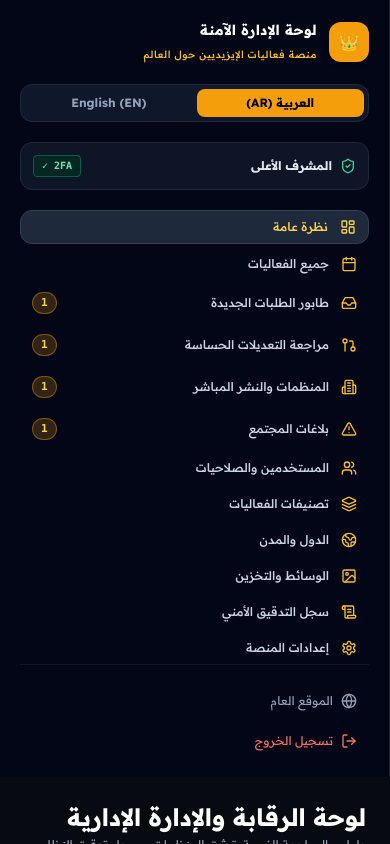
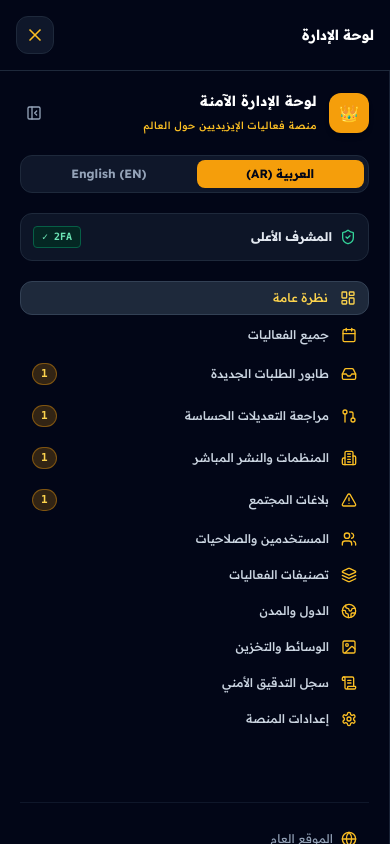
Before and after one commit to navensmoqe/Ezidi-Event, a Next.js app: page /admin in a window 390 px wide. Shown: the top 844 px of the page. Built offline with nearby package versions, Linux system fonts and the light colour scheme; no server answers.

Commit message:
ui: hide sidebar completely on login page and add collapse toggle for admin dashboard

```diff
--- a/src/app/admin/layout.tsx
+++ b/src/app/admin/layout.tsx
@@ -2,7 +2,7 @@ import React from 'react';
 import { db } from '@/lib/db';
 import '@/app/globals.css';
 import { AdminLanguageProvider } from '@/components/admin/AdminLanguageProvider';
-import { AdminSidebarClient } from '@/components/admin/AdminSidebarClient';
+import { AdminLayoutShell } from '@/components/admin/AdminLayoutShell';
 
 export const dynamic = 'force-dynamic';
 export const revalidate = 0;
@@ -24,20 +24,14 @@ export default async function AdminLayout({
     <html lang="ar" dir="rtl" className="dark">
       <body className="min-h-screen bg-[#070A10] text-slate-100 antialiased selection:bg-amber-500 selection:text-slate-950">
         <AdminLanguageProvider>
-          <div className="min-h-screen bg-[#070A10] text-white flex flex-col md:flex-row">
-            {/* Multilingual Admin Sidebar with Arabic RTL toggle */}
-            <AdminSidebarClient
-              pendingSubmissionsCount={pendingSubmissions.length}
-              pendingChangesCount={pendingChanges.length}
-              pendingOrgsCount={pendingOrgs.length}
-              openReportsCount={openReports.length}
-            />
-
-            {/* Main Admin Area */}
-            <main className="flex-1 p-6 sm:p-10 max-w-7xl overflow-y-auto">
-              {children}
-            </main>
-          </div>
+          <AdminLayoutShell
+            pendingSubmissionsCount={pendingSubmissions.length}
+            pendingChangesCount={pendingChanges.length}
+            pendingOrgsCount={pendingOrgs.length}
+            openReportsCount={openReports.length}
+          >
+            {children}
+          </AdminLayoutShell>
         </AdminLanguageProvider>
       </body>
     </html>
--- a/src/app/admin/login/page.tsx
+++ b/src/app/admin/login/page.tsx
@@ -1,19 +1,30 @@
 'use client';
 
-import React, { useState } from 'react';
+import React, { useState, useEffect } from 'react';
 import { useRouter } from 'next/navigation';
 import { loginAction } from '@/lib/actions/auth';
-import { ShieldCheck, Lock, Mail, KeyRound, AlertCircle, ArrowRight } from 'lucide-react';
+import { ShieldCheck, Lock, Mail, KeyRound, AlertCircle, ArrowRight, Eye, EyeOff, Globe } from 'lucide-react';
 import Link from 'next/link';
 
 export default function AdminLoginPage() {
   const router = useRouter();
+  const [lang, setLang] = useState<'ar' | 'en'>('ar');
   const [email, setEmail] = useState('admin@ezidievents.org');
   const [password, setPassword] = useState('admin123456');
+  const [showPassword, setShowPassword] = useState(false);
   const [totpCode, setTotpCode] = useState('');
   const [requires2FA, setRequires2FA] = useState(false);
   const [loading, setLoading] = useState(false);
   const [error, setError] = useState<string | null>(null);
+
+  useEffect(() => {
+    const saved = localStorage.getItem('ezidi_admin_lang') as 'ar' | 'en' | null;
+    if (saved && (saved === 'ar' || saved === 'en')) {
+      setLang(saved);
+    }
+  }, []);
+
+  const isRtl = lang === 'ar';
 
   const handleLogin = async (e: React.FormEvent) => {
     e.preventDefault();
@@ -29,7 +40,7 @@ export default function AdminLoginPage() {
 
     setLoading(false);
     if (!res.success) {
-      setError(res.error || 'Authentication failed.');
+      setError(res.error || (isRtl ? 'فشل تسجيل الدخول. يرجى التحقق من البيانات.' : 'Authentication failed.'));
     } else if (res.requires2FA) {
       setRequires2FA(true);
     } else {
@@ -38,15 +49,39 @@ export default function AdminLoginPage() {
   };
 
   return (
-    <div className="min-h-screen bg-[#070A10] text-white flex items-center justify-center p-4">
+    <div className={`min-h-screen bg-[#070A10] text-white flex items-center justify-center p-4 w-full ${isRtl ? 'rtl' : 'ltr'}`} dir={isRtl ? 'rtl' : 'ltr'}>
       <div className="w-full max-w-md glass-panel rounded-3xl p-8 sm:p-10 border border-slate-800 shadow-2xl space-y-6">
+        {/* Language Switcher */}
+        <div className="flex items-center justify-between border-b border-slate-800 pb-4">
+          <div className="flex items-center gap-2 text-amber-400 font-bold text-xs">
+            <ShieldCheck className="w-4 h-4" />
+            <span>{isRtl ? 'لوحة الإدارة الآمنة' : 'Admin Security Portal'}</span>
+          </div>
+
+          <button
+            type="button"
+            onClick={() => {
+              const next = lang === 'ar' ? 'en' : 'ar';
+              setLang(next);
+              localStorage.setItem('ezidi_admin_lang', next);
+            }}
+            className="px-2.5 py-1 rounded-xl bg-slate-900 border border-slate-700 text-xs font-bold text-slate-300 hover:text-white"
+          >
+            {lang === 'ar' ? 'English (EN)' : 'العربية (AR)'}
+          </button>
+        </div>
+
         <div className="text-center space-y-2">
-          <div className="w-12 h-12 rounded-2xl bg-amber-500/20 text-amber-400 border border-amber-500/40 flex items-center justify-center mx-auto">
-            <ShieldCheck className="w-6 h-6" />
+          <div className="w-12 h-12 rounded-2xl bg-amber-500/20 text-amber-400 border border-amber-500/40 flex items-center justify-center mx-auto shadow-lg shadow-amber-500/10">
+            👑
           </div>
-          <h1 className="text-2xl font-black tracking-tight">Admin SaaS Dashboard</h1>
+          <h1 className="text-2xl font-black tracking-tight text-white">
+            {isRtl ? 'تسجيل دخول الإدارة العليا' : 'Admin SaaS Dashboard'}
+          </h1>
           <p className="text-xs text-slate-400">
-            Secure administrative access for moderation, verification, and oversight.
+            {isRtl
+              ? 'الوصول الإداري الآمن لإدارة الفعاليات والمنظمات والتوثيق الأمني.'
+              : 'Secure administrative access for moderation, verification, and oversight.'}
           </p>
         </div>
 
@@ -58,60 +93,74 @@ export default function AdminLoginPage() {
         )}
 
         <form onSubmit={handleLogin} className="space-y-4">
+          {!requires2FA ? (
+            <>
               <div>
                 <label className="block text-xs font-semibold text-slate-300 mb-1.5">
-              Administrator Email
+                  {isRtl ? 'البريد الإلكتروني للإدارة' : 'Administrator Email'}
                 </label>
                 <div className="relative">
-              <Mail className="w-4 h-4 text-slate-500 absolute left-3.5 top-1/2 -translate-y-1/2" />
+                  <Mail className={`w-4 h-4 text-slate-500 absolute top-1/2 -translate-y-1/2 ${isRtl ? 'right-3.5' : 'left-3.5'}`} />
                   <input
                     type="email"
                     required
-                disabled={requires2FA}
                     value={email}
                     onChange={(e) => setEmail(e.target.value)}
-                className="w-full pl-10 pr-4 py-2.5 rounded-xl bg-slate-900 border border-slate-700 text-white text-sm focus:outline-none focus:ring-2 focus:ring-amber-500/50 disabled:opacity-50"
+                    className={`w-full py-2.5 rounded-xl bg-slate-900 border border-slate-700 text-white text-sm focus:outline-none focus:ring-2 focus:ring-amber-500/50 font-mono ${
+                      isRtl ? 'pr-10 pl-4' : 'pl-10 pr-4'
+                    }`}
                   />
                 </div>
               </div>
 
-          {!requires2FA ? (
               <div>
                 <label className="block text-xs font-semibold text-slate-300 mb-1.5">
-                Password
+                  {isRtl ? 'كلمة المرور' : 'Password'}
                 </label>
                 <div className="relative">
-                <Lock className="w-4 h-4 text-slate-500 absolute left-3.5 top-1/2 -translate-y-1/2" />
+                  <Lock className={`w-4 h-4 text-slate-500 absolute top-1/2 -translate-y-1/2 ${isRtl ? 'right-3.5' : 'left-3.5'}`} />
                   <input
-                  type="password"
+                    type={showPassword ? 'text' : 'password'}
                     required
                     value={password}
                     onChange={(e) => setPassword(e.target.value)}
-                  className="w-full pl-10 pr-4 py-2.5 rounded-xl bg-slate-900 border border-slate-700 text-white text-sm focus:outline-none focus:ring-2 focus:ring-amber-500/50"
+                    className={`w-full py-2.5 rounded-xl bg-slate-900 border border-slate-700 text-white text-sm focus:outline-none focus:ring-2 focus:ring-amber-500/50 font-mono ${
+                      isRtl ? 'pr-10 pl-10' : 'pl-10 pr-10'
+                    }`}
                   />
+                  <button
+                    type="button"
+                    onClick={() => setShowPassword(!showPassword)}
+                    className={`absolute top-1/2 -translate-y-1/2 text-slate-400 hover:text-white ${isRtl ? 'left-3.5' : 'right-3.5'}`}
+                  >
+                    {showPassword ? <EyeOff className="w-4 h-4" /> : <Eye className="w-4 h-4" />}
+                  </button>
                 </div>
               </div>
+            </>
           ) : (
-            <div className="space-y-2 animate-in fade-in zoom-in-95">
-              <div className="p-3 rounded-xl bg-amber-950/60 border border-amber-500/40 text-amber-200 text-xs">
-                Enter the 6-digit TOTP code from your authenticator app (or demo code: <code className="font-mono text-white">123456</code>).
-              </div>
-              <label className="block text-xs font-semibold text-slate-300 mb-1.5">
-                Two-Factor TOTP Code
+            <div className="space-y-2 animate-in fade-in">
+              <label className="block text-xs font-bold text-amber-300 mb-1">
+                {isRtl ? 'رمز التحقق بخطوتين (2FA TOTP Code)' : '2FA Authenticator Code'}
               </label>
               <div className="relative">
-                <KeyRound className="w-4 h-4 text-amber-400 absolute left-3.5 top-1/2 -translate-y-1/2" />
+                <KeyRound className={`w-4 h-4 text-amber-400 absolute top-1/2 -translate-y-1/2 ${isRtl ? 'right-3.5' : 'left-3.5'}`} />
                 <input
                   type="text"
                   required
                   autoFocus
+                  placeholder="123456"
                   maxLength={6}
                   value={totpCode}
                   onChange={(e) => setTotpCode(e.target.value)}
-                  placeholder="123456"
-                  className="w-full pl-10 pr-4 py-2.5 rounded-xl bg-slate-900 border border-amber-500/60 text-white text-center font-mono text-lg tracking-widest focus:outline-none focus:ring-2 focus:ring-amber-500"
+                  className={`w-full py-3 rounded-xl bg-slate-900 border border-amber-500 text-amber-300 text-center font-mono text-lg tracking-widest font-bold focus:outline-none focus:ring-2 focus:ring-amber-500 ${
+                    isRtl ? 'pr-10 pl-4' : 'pl-10 pr-4'
+                  }`}
                 />
               </div>
+              <p className="text-[11px] text-slate-400">
+                {isRtl ? 'أدخل الرمز المكون من 6 أرقام من تطبيق التحقق (Authenticator).' : 'Enter the 6-digit code from your authenticator app.'}
+              </p>
             </div>
           )}
 
@@ -119,21 +168,19 @@ export default function AdminLoginPage() {
             <button
               type="submit"
               disabled={loading}
-              className="w-full py-3 rounded-xl bg-amber-500 hover:bg-amber-400 text-slate-950 font-bold text-sm shadow-md transition-all flex items-center justify-center gap-2"
+              className="w-full py-3.5 rounded-xl bg-gradient-to-r from-amber-500 to-amber-400 hover:from-amber-400 hover:to-amber-300 text-slate-950 font-black text-sm shadow-xl shadow-amber-500/20 transition-all flex items-center justify-center gap-2 hover:scale-[1.01]"
             >
-              <span>{loading ? 'Authenticating...' : requires2FA ? 'Verify 2FA Code' : 'Sign In to Admin Panel'}</span>
-              <ArrowRight className="w-4 h-4" />
+              <span>{loading ? (isRtl ? 'جاري التحقق...' : 'Authenticating...') : (isRtl ? 'تسجيل الدخول إلى لوحة الإدارة' : 'Sign In to Admin Panel')}</span>
+              <ArrowRight className={`w-4 h-4 ${isRtl ? 'rotate-180' : ''}`} />
             </button>
           </div>
         </form>
 
         <div className="pt-4 border-t border-slate-800 text-center space-y-2 text-xs text-slate-400">
-          <p>Demo Super Admin: <code className="text-amber-300">admin@ezidievents.org</code></p>
-          <div>
-            <Link href="/en" className="text-slate-400 hover:text-white transition-colors">
-              ← Return to Public Website
+          <Link href="/ar" className="hover:text-white transition-colors flex items-center justify-center gap-1">
+            <Globe className="w-3.5 h-3.5" />
+            <span>{isRtl ? 'العودة للموقع العام ←' : 'Return to Public Website ←'}</span>
           </Link>
-          </div>
         </div>
       </div>
     </div>
--- /dev/null
+++ b/src/components/admin/AdminLayoutShell.tsx
@@ -0,0 +1,95 @@
+'use client';
+
+import React, { useState, useEffect } from 'react';
+import { usePathname } from 'next/navigation';
+import { AdminSidebarClient } from './AdminSidebarClient';
+import { useAdminLanguage } from './AdminLanguageProvider';
+import { PanelLeftClose, PanelLeftOpen, Menu, X } from 'lucide-react';
+
+interface AdminLayoutShellProps {
+  pendingSubmissionsCount: number;
+  pendingChangesCount: number;
+  pendingOrgsCount: number;
+  openReportsCount: number;
+  children: React.ReactNode;
+}
+
+export function AdminLayoutShell({
+  pendingSubmissionsCount,
+  pendingChangesCount,
+  pendingOrgsCount,
+  openReportsCount,
+  children,
+}: AdminLayoutShellProps) {
+  const pathname = usePathname();
+  const { isRtl } = useAdminLanguage();
+  const [sidebarOpen, setSidebarOpen] = useState(true);
+
+  useEffect(() => {
+    const saved = localStorage.getItem('ezidi_admin_sidebar_open');
+    if (saved !== null) {
+      setSidebarOpen(saved === 'true');
+    }
+  }, []);
+
+  const toggleSidebar = () => {
+    const nextState = !sidebarOpen;
+    setSidebarOpen(nextState);
+    localStorage.setItem('ezidi_admin_sidebar_open', String(nextState));
+  };
+
+  // If on login page -> DO NOT SHOW SIDEBAR AT ALL
+  const isLoginPage = pathname === '/admin/login' || pathname.startsWith('/admin/login');
+
+  if (isLoginPage) {
+    return (
+      <div className="min-h-screen bg-[#070A10] text-white flex items-center justify-center">
+        {children}
+      </div>
+    );
+  }
+
+  return (
+    <div className="min-h-screen bg-[#070A10] text-white flex flex-col md:flex-row relative">
+      {/* Mobile Sidebar Toggle Button */}
+      <div className="md:hidden p-4 bg-slate-950 border-b border-slate-800 flex items-center justify-between">
+        <span className="font-bold text-sm text-white">لوحة الإدارة</span>
+        <button
+          onClick={toggleSidebar}
+          className="p-2 rounded-xl bg-slate-900 border border-slate-800 text-amber-400"
+        >
+          {sidebarOpen ? <X className="w-5 h-5" /> : <Menu className="w-5 h-5" />}
+        </button>
+      </div>
+
+      {/* Desktop Sidebar (Collapsible / Toggleable) */}
+      {sidebarOpen && (
+        <AdminSidebarClient
+          pendingSubmissionsCount={pendingSubmissionsCount}
+          pendingChangesCount={pendingChangesCount}
+          pendingOrgsCount={pendingOrgsCount}
+          openReportsCount={openReportsCount}
+          onClose={() => setSidebarOpen(false)}
+        />
+      )}
+
+      {/* Main Content Area */}
+      <main className="flex-1 p-4 sm:p-8 max-w-7xl w-full mx-auto overflow-y-auto min-h-screen">
+        {/* Desktop Sidebar Open Toggle when hidden */}
+        {!sidebarOpen && (
+          <div className="mb-4">
+            <button
+              onClick={toggleSidebar}
+              className="px-3 py-1.5 rounded-xl bg-slate-900 hover:bg-slate-800 border border-slate-800 text-amber-400 text-xs font-bold flex items-center gap-1.5 shadow-md transition-all"
+              title="إظهار القائمة الجانبية"
+            >
+              <PanelLeftOpen className="w-4 h-4" />
+              <span>{isRtl ? 'إظهار القائمة الجانبية' : 'Show Sidebar'}</span>
+            </button>
+          </div>
+        )}
+        {children}
+      </main>
+    </div>
+  );
+}
--- a/src/components/admin/AdminSidebarClient.tsx
+++ b/src/components/admin/AdminSidebarClient.tsx
@@ -20,7 +20,7 @@ import {
   ShieldCheck,
   LogOut,
   Globe,
-  Languages,
+  PanelLeftClose,
 } from 'lucide-react';
 
 interface SidebarProps {
@@ -28,6 +28,7 @@ interface SidebarProps {
   pendingChangesCount: number;
   pendingOrgsCount: number;
   openReportsCount: number;
+  onClose?: () => void;
 }
 
 export function AdminSidebarClient({
@@ -35,9 +36,15 @@ export function AdminSidebarClient({
   pendingChangesCount,
   pendingOrgsCount,
   openReportsCount,
+  onClose,
 }: SidebarProps) {
   const pathname = usePathname();
-  const { lang, setLang, t } = useAdminLanguage();
+  const { lang, setLang, t, isRtl } = useAdminLanguage();
+
+  // If on login page -> DO NOT RENDER SIDEBAR AT ALL
+  if (pathname === '/admin/login' || pathname.startsWith('/admin/login')) {
+    return null;
+  }
 
   const navItems = [
     { href: '/admin', labelKey: 'overview', icon: LayoutDashboard },
@@ -55,9 +62,10 @@ export function AdminSidebarClient({
   ];
 
   return (
-    <aside className="w-full md:w-72 bg-slate-950 border-r border-slate-800/80 p-5 flex flex-col justify-between shrink-0">
+    <aside className="w-full md:w-72 bg-slate-950 border-r border-slate-800/80 p-5 flex flex-col justify-between shrink-0 min-h-screen">
       <div className="space-y-5">
-        {/* Logo */}
+        {/* Logo and Hide Sidebar Button */}
+        <div className="flex items-center justify-between">
           <Link href="/admin" className="flex items-center gap-3">
             <div className="w-10 h-10 rounded-xl bg-amber-500 flex items-center justify-center text-slate-950 font-black text-base shadow-md">
               👑
@@ -71,6 +79,17 @@ export function AdminSidebarClient({
               </span>
             </div>
           </Link>
+
+          {onClose && (
+            <button
+              onClick={onClose}
+              className="p-1.5 rounded-lg text-slate-400 hover:text-white hover:bg-slate-900 transition-colors"
+              title={isRtl ? 'إخفاء القائمة الجانبية' : 'Hide Sidebar'}
+            >
+              <PanelLeftClose className="w-4 h-4 text-slate-400 hover:text-amber-400" />
+            </button>
+          )}
+        </div>
 
         {/* Language Switcher Bar */}
         <div className="p-1 rounded-xl bg-slate-900 border border-slate-800 flex items-center gap-1">
@@ -147,7 +166,7 @@ export function AdminSidebarClient({
           href="/ar"
           className="flex items-center gap-2 px-3 py-2 rounded-xl text-xs text-slate-400 hover:text-white transition-colors"
         >
-          <Globe className="w-4 h-4" />
+          <Globe className="w-4 h-4 text-amber-400" />
           <span>{t('publicWebsite')}</span>
         </a>
         <a
```
Lines whose indentation alone changed are shown as unchanged.
